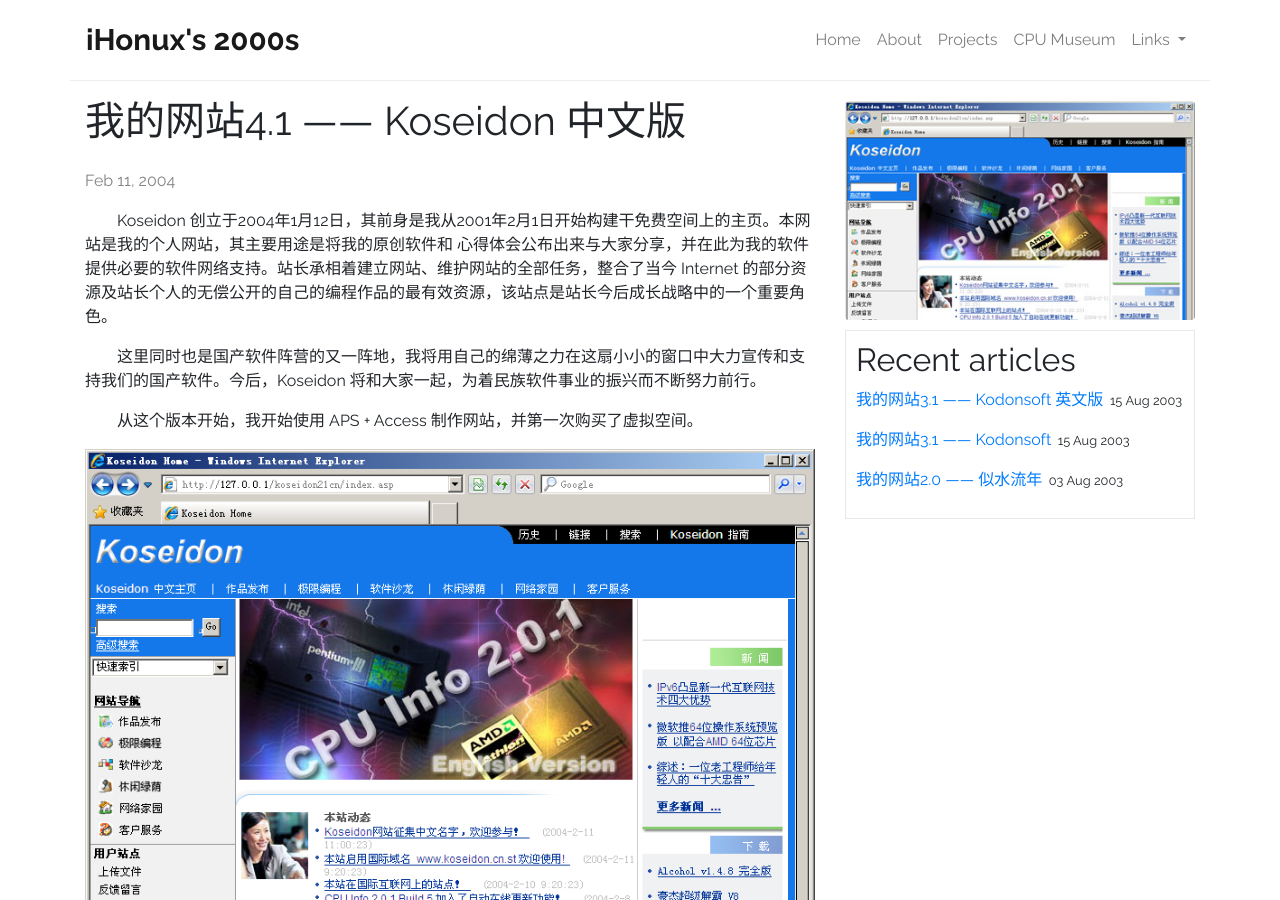
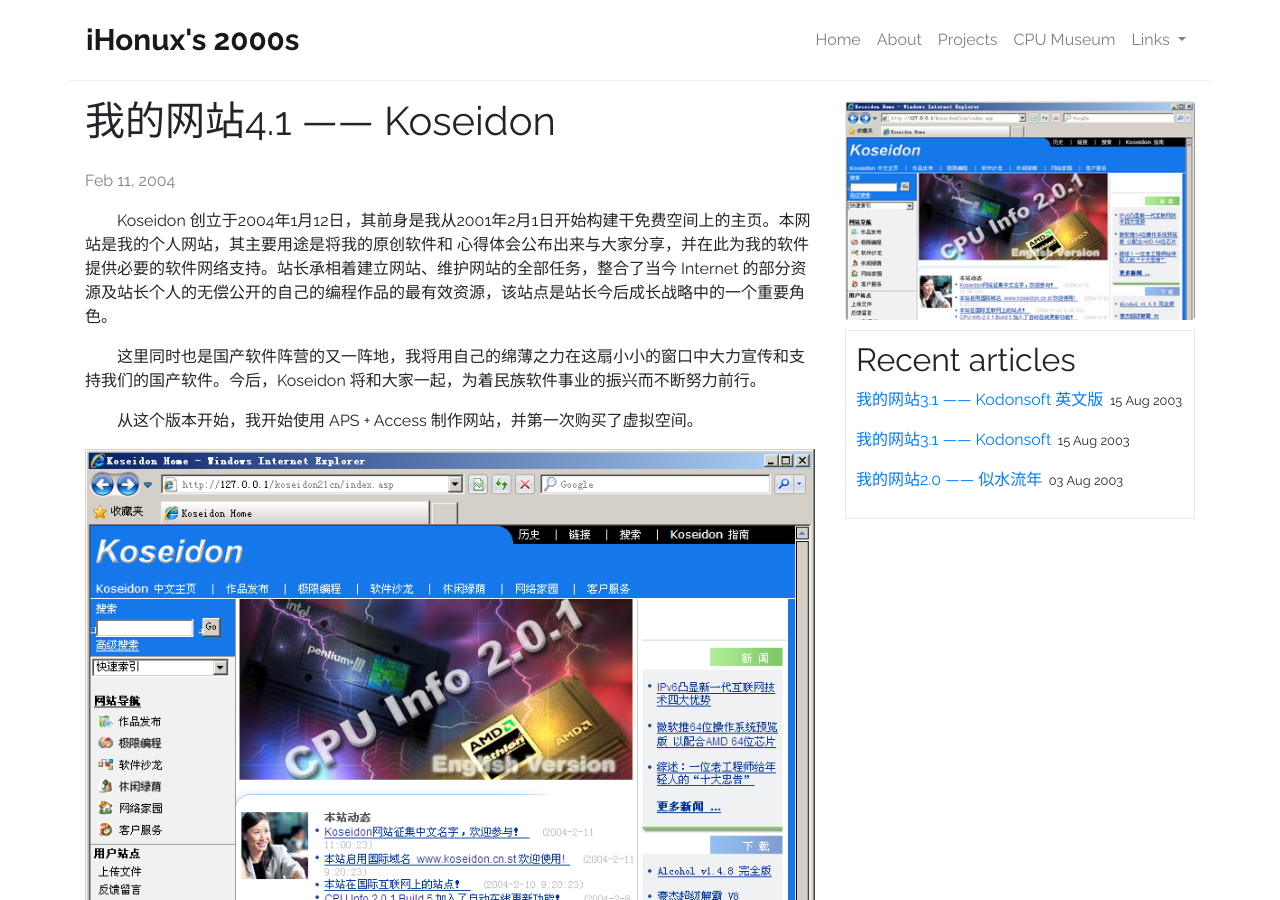
Before and after one commit to past-records/past-records.github.io, a Jekyll site: the page built from _posts/2004-02-11-my-pages-v4.markdown, in a window 1280 px wide and 900 px high. Built offline with Jekyll 4.4.1, drawn with Linux system fonts in a browser that asks for light colours.

Commit message:
Update 2004-02-11-my-pages-v4.markdown

```diff
--- a/_posts/2004-02-11-my-pages-v4.markdown
+++ b/_posts/2004-02-11-my-pages-v4.markdown
@@ -1,6 +1,6 @@
 ---
 layout: post
-title:  "我的网站4.1 —— Koseidon 中文版"
+title:  "我的网站4.1 —— Koseidon"
 date:   2004-02-11 10:00:00 +0800
 image: /images/web/mypages-v4-small.jpg
 categories: [我的网站, Koseidon]
```
